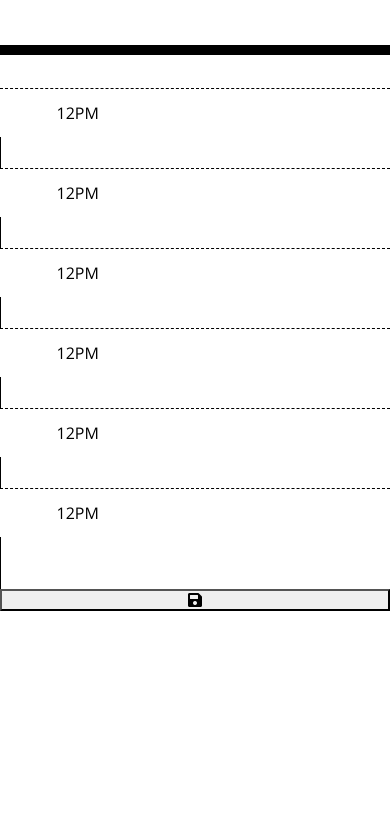
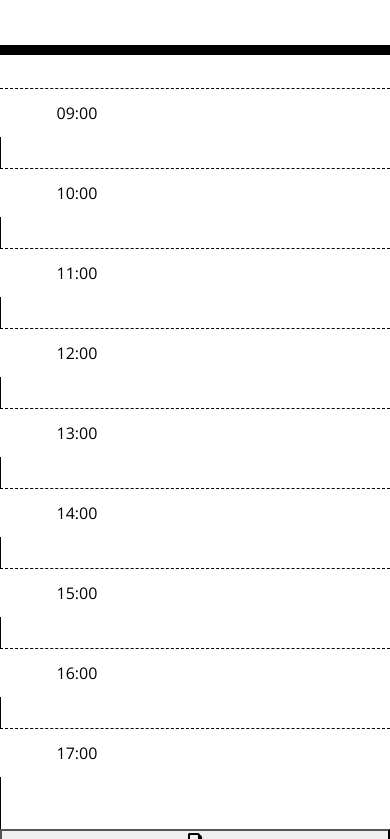
Before and after one commit to leon-luna-ray/power-planner, a plain HTML site: page index.html in a window 390 px wide. Shown: the part 256-1095 px from the top of the page. Before the commit the page ends 867 px from the top, so only its background shows below. Drawn offline with nearby package versions, Linux system fonts and the light colour scheme.

Commit message:
Added hours 9-5 to entry rows in HTML.

```diff
--- a/index.html
+++ b/index.html
@@ -30,60 +30,88 @@
     </header>
     <div class="container">
 
-      <!-- Timeblocks  12-->
-      <div id="12" class="row time-blocks">
+      <!-- Timeblock  0900-->
+      <div id="0900" class="row time-blocks">
         <div class="col-md-1 hour">
-          12PM
+          09:00
         </div>
         <textarea class="col-md-10 block-entry">
         </textarea>
         <button class="col-md-1 save-button"><i class="fas fa-save"></i></button>
       </div>
 
-      <!--Timeblock 1-->
-      <div id="1" class="row time-blocks">
+      <!--Timeblock 1000-->
+      <div id="1000" class="row time-blocks">
         <div class="col-md-1 hour">
-          12PM
+          10:00
         </div>
         <textarea class="col-md-10 block-entry">
         </textarea>
         <button class="col-md-1 save-button"><i class="fas fa-save"></i></button>
       </div>
 
-      <!--Timeblock 1-->
-      <div id="2" class="row time-blocks">
+      <!--Timeblock 1100-->
+      <div id="1100" class="row time-blocks">
         <div class="col-md-1 hour">
-          12PM
+          11:00
         </div>
         <textarea class="col-md-10 block-entry">
         </textarea>
         <button class="col-md-1 save-button"><i class="fas fa-save"></i></button>
       </div>
 
-      <!--Timeblock 2-->
-      <div id="3" class="row time-blocks">
+      <!--Timeblock 1200-->
+      <div id="1200" class="row time-blocks">
         <div class="col-md-1 hour">
-          12PM
+          12:00
         </div>
         <textarea class="col-md-10 block-entry">
         </textarea>
         <button class="col-md-1 save-button"><i class="fas fa-save"></i></button>
       </div>
 
-      <!--Timeblock 3-->
-      <div id="4" class="row time-blocks">
+      <!--Timeblock 1300-->
+      <div id="1300" class="row time-blocks">
         <div class="col-md-1 hour">
-          12PM
+          13:00
         </div>
         <textarea class="col-md-10 block-entry">
         </textarea>
         <button class="col-md-1 save-button"><i class="fas fa-save"></i></button>
       </div>
 
-      <!--Timeblock 4-->
-      <div id="5" class="row time-blocks">
+      <!--Timeblock 1400-->
+      <div id="1400" class="row time-blocks">
         <div class="col-md-1 hour">
-          12PM
+          14:00
+        </div>
+        <textarea class="col-md-10 block-entry">
+        </textarea>
+        <button class="col-md-1 save-button"><i class="fas fa-save"></i></button>
+      </div>
+
+      <!--Timeblock 1500-->
+      <div id="1500" class="row time-blocks">
+        <div class="col-md-1 hour">
+          15:00
+        </div>
+        <textarea class="col-md-10 block-entry">
+        </textarea>
+        <button class="col-md-1 save-button"><i class="fas fa-save"></i></button>
+      </div>
+      <!--Timeblock 1600-->
+      <div id="1600" class="row time-blocks">
+        <div class="col-md-1 hour">
+          16:00
+        </div>
+        <textarea class="col-md-10 block-entry">
+        </textarea>
+        <button class="col-md-1 save-button"><i class="fas fa-save"></i></button>
+      </div>
+      <!--Timeblock 1700-->
+      <div id="1700" class="row time-blocks">
+        <div class="col-md-1 hour">
+          17:00
         </div>
         <textarea class="col-md-10 block-entry">
         </textarea>
```
